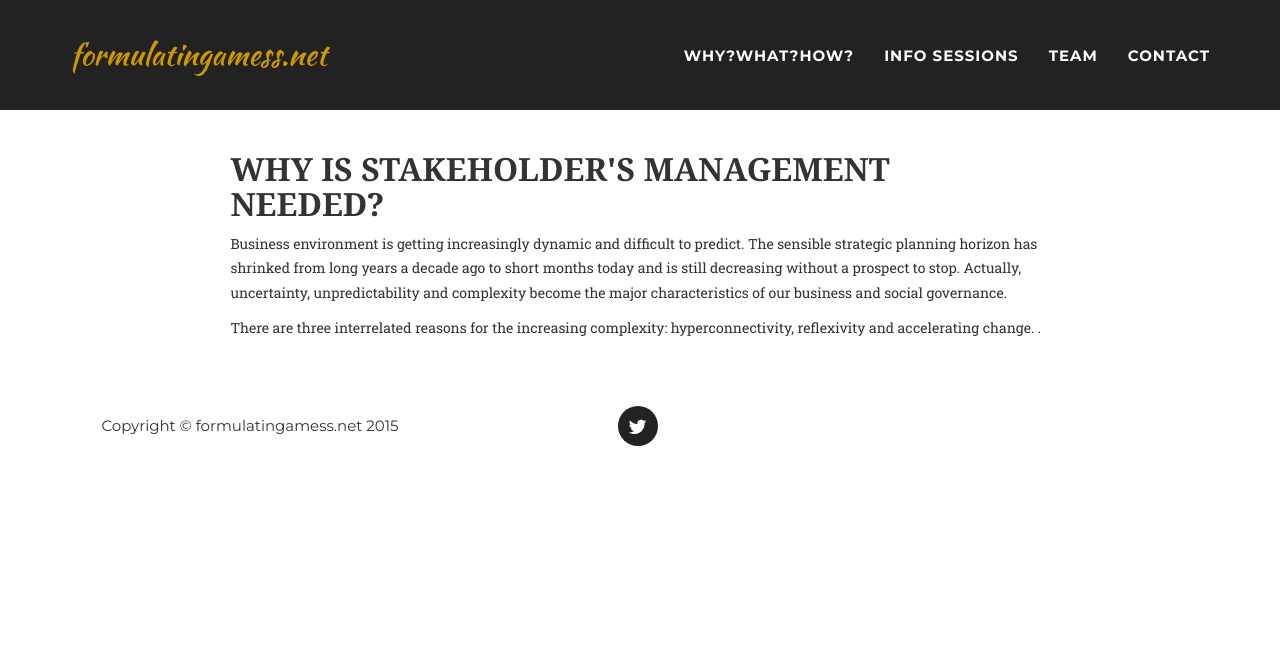
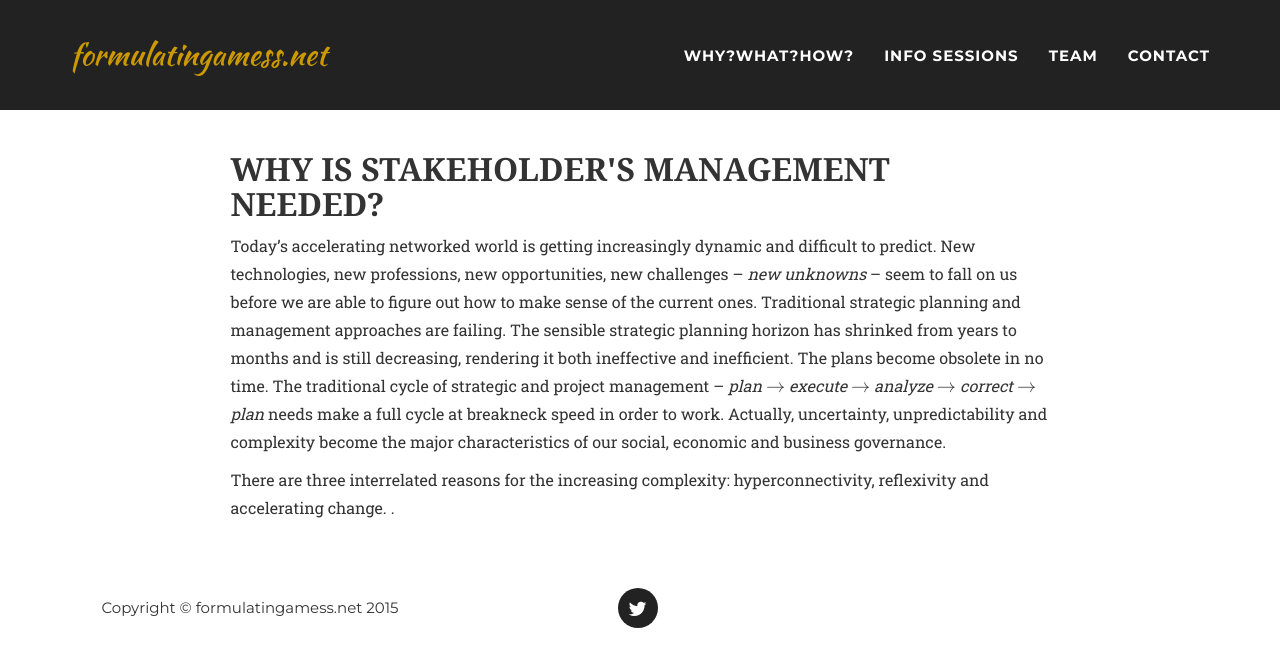
Before and after one commit to formulatingamess/www, a Jekyll site: the page built from content/why.markdown, in a window 1280 px wide. Shown: the top 667 px of the page. Built offline with Jekyll 4.4.1, drawn with Linux system fonts in a browser that asks for light colours; some web fonts are replaced; formulas are drawn with MathJax 3.

Commit message:
added MathJax, writing contents of why post

```diff
--- a/_includes/css/agency.css
+++ b/_includes/css/agency.css
@@ -23,7 +23,7 @@ body {
 }
 
 p {
-    font-size: 14px;
+    font-size: 16px;
     line-height: 1.75;
 }
 
--- a/_includes/services.html
+++ b/_includes/services.html
@@ -4,7 +4,7 @@
             <div class="row">
                 <div class="col-lg-12 text-center">
 <!--                    <h2 class="section-heading">The </h2> -->
-                    <h3 class="section-subheading text-muted">Introduction the science of formulating a mess</h3>
+                    <h3 class="section-subheading">Introducing the science and art of formulating a mess</h3>
                 </div>
             </div>
             <div class="row text-center">
--- a/_layouts/page.html
+++ b/_layouts/page.html
@@ -1,4 +1,8 @@
 <!DOCTYPE html>
+
+<script type="text/javascript"
+    src="http://cdn.mathjax.org/mathjax/latest/MathJax.js?config=TeX-AMS-MML_HTMLorMML">
+</script>
 
 <html>
     {% include head.html %}
--- a/_posts/2014-07-14-what.markdown
+++ b/_posts/2014-07-14-what.markdown
@@ -6,6 +6,6 @@ img: what.png
 thumbnail: what.png
 alt: image-alt
 category: content
-description: The science and art of guiding the evolution of a complex system.
+description: Guiding the evolution of a complex system.
 page: what
 ---
--- a/content/why.markdown
+++ b/content/why.markdown
@@ -4,6 +4,6 @@ img: why.png
 layout: page
 ---
 
-Business environment is getting increasingly dynamic and difficult to predict. The sensible strategic planning horizon has shrinked from long years a decade ago to short months today and is still decreasing without a prospect to stop. Actually, uncertainty, unpredictability and complexity become the major characteristics of our business and social governance.
+Today's accelerating networked world is getting increasingly dynamic and difficult to predict. New technologies, new professions, new opportunities, new challenges -- *new unknowns* -- seem to fall on us before we are able to figure out how to make sense of the current ones. Traditional strategic planning and management approaches are failing. The sensible strategic planning horizon has shrinked from years to months and is still decreasing, rendering it both ineffective and inefficient. The plans become obsolete in no time. The traditional cycle of strategic and project management -- *plan* \\(\rightarrow\\) *execute* \\(\rightarrow\\) *analyze* \\(\rightarrow\\) *correct* \\(\rightarrow\\) *plan* needs make a full cycle at breakneck speed in order to work. Actually, uncertainty, unpredictability and complexity become the major characteristics of our social, economic and business governance.
 
 There are three interrelated reasons for the increasing complexity: hyperconnectivity, reflexivity and accelerating change. <explain all three in few sentences>.
```
